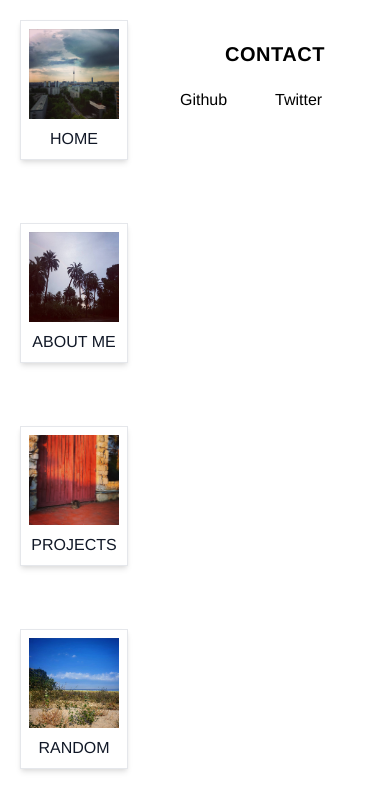
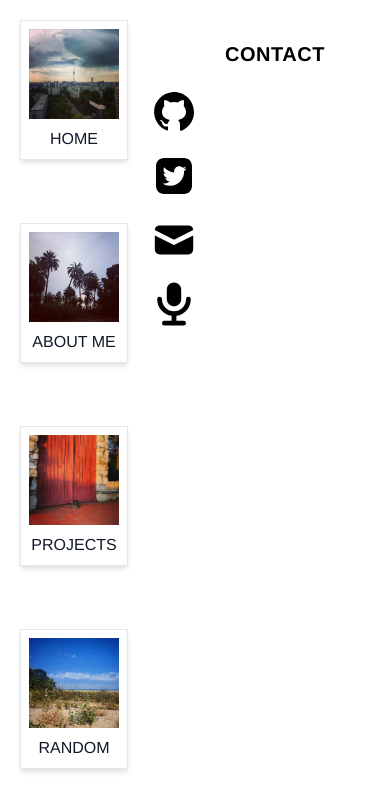
Before and after one commit to chocolateofpain/about-me-ts, a Vue app: page /contact in a window 390 px wide. Shown: the top 810 px of the page. Built offline with nearby package versions, Linux system fonts and the light colour scheme.

Commit message:
feat: add icons for contact possibilities

```diff
--- a/src/components/Contacts.vue
+++ b/src/components/Contacts.vue
@@ -1,23 +1,33 @@
 <template>
-  <article class="text-left">
-    <div class="grid justify-center grid-cols-2">
-      <a class="block" href="https://github.com/chocolateofpain" target="_blank"
-        >Github
-      </a>
-      <a
-        class="block"
-        href="https://twitter.com/chocolateofpain"
-        target="_blank"
-        >Twitter
-      </a>
-    </div>
-  </article>
+  <div class="w-[250px] grid justify-center grid-cols-1 gap-4 md:grid-cols-4">
+    <a href="https://github.com/chocolateofpain" target="_blank">
+      <svg fill="#000000" viewBox="0 0 24 24" width="48px" height="48px">
+        <path
+          d="M10.9,2.1c-4.6,0.5-8.3,4.2-8.8,8.7c-0.5,4.7,2.2,8.9,6.3,10.5C8.7,21.4,9,21.2,9,20.8v-1.6c0,0-0.4,0.1-0.9,0.1 c-1.4,0-2-1.2-2.1-1.9c-0.1-0.4-0.3-0.7-0.6-1C5.1,16.3,5,16.3,5,16.2C5,16,5.3,16,5.4,16c0.6,0,1.1,0.7,1.3,1c0.5,0.8,1.1,1,1.4,1 c0.4,0,0.7-0.1,0.9-0.2c0.1-0.7,0.4-1.4,1-1.8c-2.3-0.5-4-1.8-4-4c0-1.1,0.5-2.2,1.2-3C7.1,8.8,7,8.3,7,7.6C7,7.2,7,6.6,7.3,6 c0,0,1.4,0,2.8,1.3C10.6,7.1,11.3,7,12,7s1.4,0.1,2,0.3C15.3,6,16.8,6,16.8,6C17,6.6,17,7.2,17,7.6c0,0.8-0.1,1.2-0.2,1.4 c0.7,0.8,1.2,1.8,1.2,3c0,2.2-1.7,3.5-4,4c0.6,0.5,1,1.4,1,2.3v2.6c0,0.3,0.3,0.6,0.7,0.5c3.7-1.5,6.3-5.1,6.3-9.3 C22,6.1,16.9,1.4,10.9,2.1z"
+        />
+      </svg>
+    </a>
+    <a href="https://twitter.com/chocolateofpain" target="_blank">
+      <svg fill="#000000" viewBox="0 0 24 24" width="48px" height="48px">
+        <path
+          d="M17,3H7C4.791,3,3,4.791,3,7v10c0,2.209,1.791,4,4,4h10c2.209,0,4-1.791,4-4V7C21,4.791,19.209,3,17,3z M17.05,9.514 c0,0.086,0,0.171,0,0.343c0,3.257-2.486,7.029-7.029,7.029c-1.371,0-2.657-0.429-3.771-1.114c0.171,0,0.429,0,0.6,0 c1.114,0,2.229-0.429,3.086-1.029c-1.114,0-1.971-0.771-2.314-1.714c0.171,0,0.343,0.086,0.429,0.086c0.257,0,0.429,0,0.686-0.086 c-1.114-0.257-1.971-1.2-1.971-2.4c0.343,0.171,0.686,0.257,1.114,0.343c-0.686-0.6-1.114-1.286-1.114-2.143 c0-0.429,0.086-0.857,0.343-1.2c1.2,1.457,3,2.486,5.057,2.571c0-0.171-0.086-0.343-0.086-0.6c0-1.371,1.114-2.486,2.486-2.486 c0.686,0,1.371,0.257,1.8,0.771c0.6-0.086,1.114-0.343,1.543-0.6c-0.171,0.6-0.6,1.029-1.114,1.371 c0.514-0.086,0.943-0.171,1.457-0.429C17.907,8.743,17.479,9.171,17.05,9.514z"
+        />
+      </svg>
+    </a>
+    <MailIcon class="w-[48px]" />
+    <MicrophoneIcon class="w-[48px]" />
+  </div>
 </template>
 <script lang="ts">
 import { defineComponent } from "vue";
+import { MailIcon, MicrophoneIcon } from "@heroicons/vue/solid";
 
 export default defineComponent({
   name: "Contacts",
+  components: {
+    MailIcon,
+    MicrophoneIcon,
+  },
   setup(props) {
     return {};
   },
--- a/src/views/Contact.vue
+++ b/src/views/Contact.vue
@@ -1,5 +1,5 @@
 <template>
-  <div class="view-container">
+  <div class="flex flex-col items-center justify-center view-container">
     <Header title="Contact" />
     <Contacts />
   </div>
```
